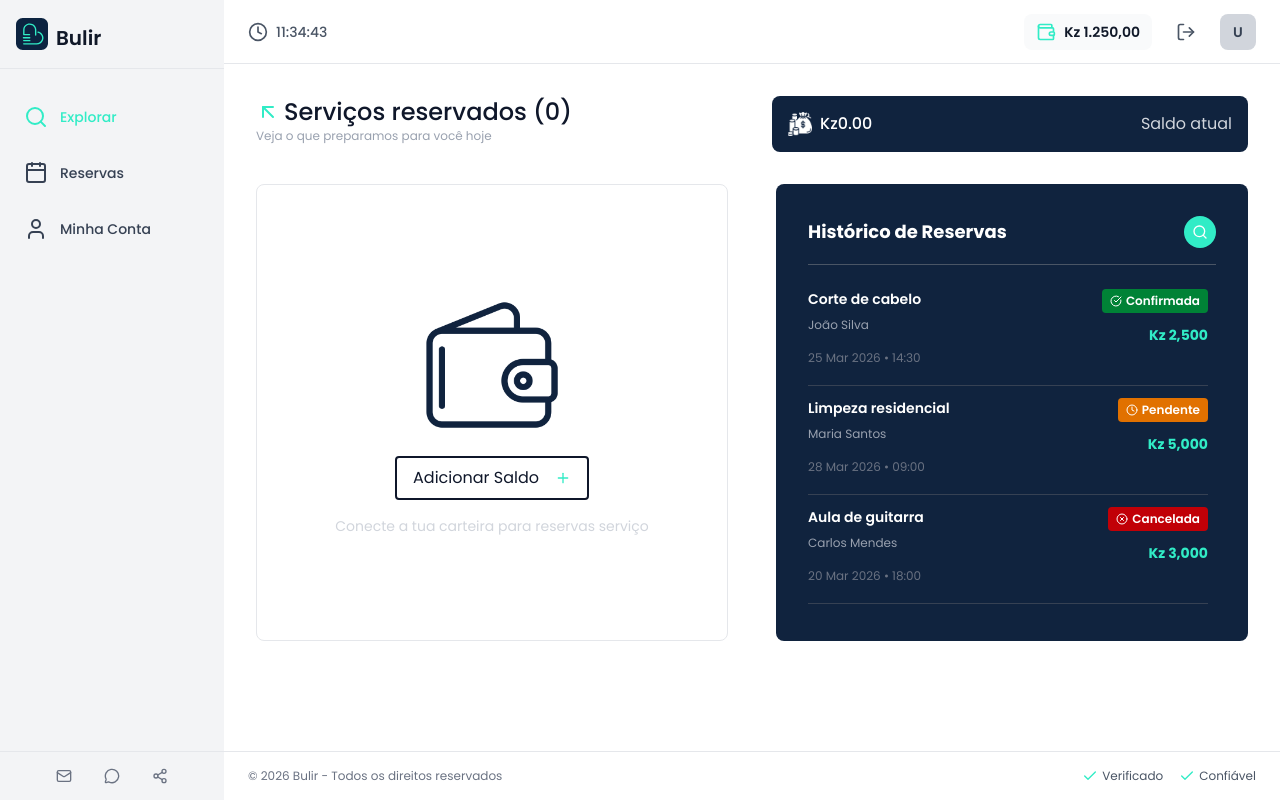
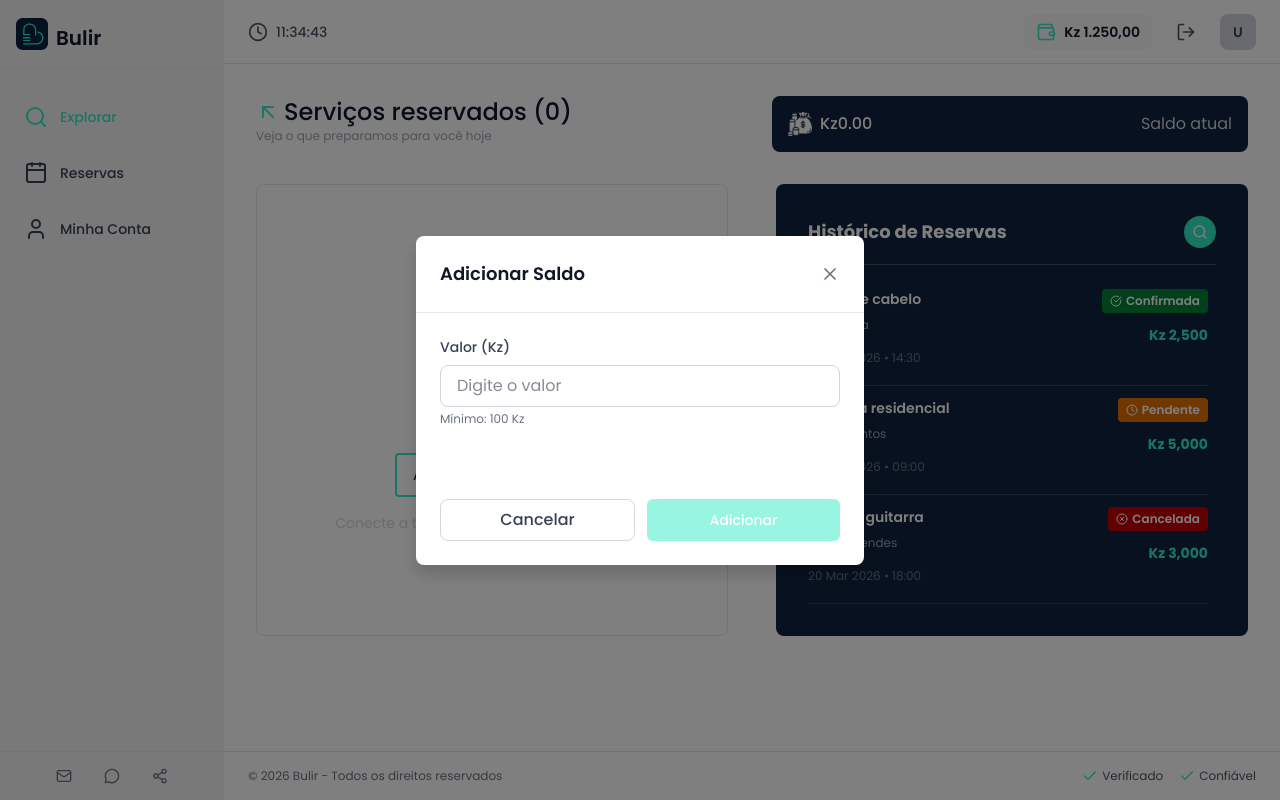
Before and after one commit to emanuel-malungo/Bulir, a Next.js app in the folder frontend-web/: page /client in a window 1280 px wide. Both pictures are taken after a click on the button "Adicionar Saldo". Built offline with nearby package versions, Linux system fonts and the light colour scheme; no server answers.

Commit message:
feat: adicionar modal de adicionar saldo com validações e integração com ReCaptcha

```diff
--- a/frontend-web/src/app/client/page.tsx
+++ b/frontend-web/src/app/client/page.tsx
@@ -1,9 +1,11 @@
 'use client';
+import { useState } from 'react';
 import iconMoney from '@/assets/images/money-bag.png';
 import iconWallet from '@/assets/images/wallet.png';
 import Image from "next/image";
 // lucide icons icon add +
 import { Plus, Search,  ArrowUpLeft, Clock, CheckCircle, XCircle }  from "lucide-react";
+import AddBalanceModal from '@/app/components/layout/client/AddBalanceModal';
 
 const reservationHistory = [
   {
@@ -32,15 +34,6 @@ const reservationHistory = [
     time: '18:00',
     price: 3000,
     status: 'cancelada',
-  },
-  {
-    id: 4,
-    service: 'Manutenção de computador',
-    provider: 'Tech Solutions',
-    date: '01 Abr 2026',
-    time: '15:30',
-    price: 8000,
-    status: 'confirmada',
   },
 ];
 
@@ -71,8 +64,10 @@ const getStatusIcon = (status: string) => {
 };
 
 export default function ClientDashboard() {
+    const [isAddBalanceOpen, setIsAddBalanceOpen] = useState(false);
     return (
         <>
+            <AddBalanceModal isOpen={isAddBalanceOpen} onClose={() => setIsAddBalanceOpen(false)} />
             <header className="grid grid-cols-2 gap-10 mb-8" >
                 <div>
                     <h1 className="text-2xl font-medium flex items-center space-x-1" ><ArrowUpLeft className="w-6 h-6 text-accent " /> <span className="hover:text-accent cursor-pointer" >Serviços reservados (0)</span></h1>
@@ -91,7 +86,10 @@ export default function ClientDashboard() {
 
                 <div className="border border-gray-200 min-h-100 rounded-lg p-4 flex items-center justify-center flex-col space-y-4" >
                     <Image src={iconWallet} alt="Ícone de carteira" width={150} height={150} className="mx-auto" />
-                    <button className="border-2  py-2 px-4 rounded-sm cursor-pointer flex items-center space-x-4" >
+                    <button
+                      onClick={() => setIsAddBalanceOpen(true)}
+                      className="border-2 border-accent py-2 px-4 rounded-sm cursor-pointer flex items-center space-x-4 hover:bg-accent/10 transition-colors"
+                    >
                         <span>Adicionar Saldo</span><Plus className="w-4 h-4 text-accent" />
                     </button>
                     <p className="text-gray-300 text-sm" >Conecte a tua carteira para reservas serviço</p>
@@ -134,23 +132,6 @@ export default function ClientDashboard() {
                           );
                         })}
                     </div>
-
-                    <style jsx>{`
-                      .reservation-scroll::-webkit-scrollbar {
-                        width: 6px;
-                      }
-                      .reservation-scroll::-webkit-scrollbar-track {
-                        background: #1f2937;
-                        border-radius: 10px;
-                      }
-                      .reservation-scroll::-webkit-scrollbar-thumb {
-                        background: #4b5563;
-                        border-radius: 10px;
-                      }
-                      .reservation-scroll::-webkit-scrollbar-thumb:hover {
-                        background: #6b7280;
-                      }
-                    `}</style>
                 </div>
 
             </div>
--- /dev/null
+++ b/frontend-web/src/app/components/layout/client/AddBalanceModal.tsx
@@ -0,0 +1,112 @@
+'use client';
+
+import { useState } from 'react';
+import { X } from 'lucide-react';
+import { ReCaptchaV3 } from '@/app/components/common';
+import { Button, Input } from '@/app/components/common';
+
+interface AddBalanceModalProps {
+  isOpen: boolean;
+  onClose: () => void;
+}
+
+export default function AddBalanceModal({ isOpen, onClose }: AddBalanceModalProps) {
+  const [amount, setAmount] = useState('');
+  const [recaptchaToken, setRecaptchaToken] = useState<string>('');
+  const [isLoading, setIsLoading] = useState(false);
+
+  const handleSubmit = async (e: React.FormEvent) => {
+    e.preventDefault();
+
+    if (!recaptchaToken || !amount) {
+      return;
+    }
+
+    setIsLoading(true);
+    try {
+      // TODO: Chamar API para adicionar saldo
+      console.log('Adicionando saldo:', {
+        amount,
+        recaptchaToken,
+      });
+
+      // Simular delay
+      await new Promise(resolve => setTimeout(resolve, 2000));
+
+      // Resetar form
+      setAmount('');
+      setRecaptchaToken('');
+      onClose();
+    } catch (error) {
+      console.error('Erro ao adicionar saldo:', error);
+    } finally {
+      setIsLoading(false);
+    }
+  };
+
+  if (!isOpen) return null;
+
+  return (
+    <div className="fixed inset-0 bg-black/50 flex items-center justify-center z-50 p-4">
+      <div className="bg-white rounded-lg shadow-lg max-w-md w-full">
+        {/* Header */}
+        <div className="flex items-center justify-between border-b border-gray-200 p-6">
+          <h2 className="text-lg font-semibold text-gray-900">Adicionar Saldo</h2>
+          <button
+            onClick={onClose}
+            className="text-gray-500 hover:text-gray-700 transition-colors"
+            title="Fechar"
+          >
+            <X className="w-5 h-5" />
+          </button>
+        </div>
+
+        {/* Content */}
+        <form onSubmit={handleSubmit} className="p-6 space-y-4">
+          <div>
+            <label className="block text-sm font-medium text-gray-700 mb-2">
+              Valor (Kz)
+            </label>
+            <input
+              type="number"
+              min="100"
+              step="100"
+              value={amount}
+              onChange={(e) => setAmount(e.target.value)}
+              placeholder="Digite o valor"
+              className="w-full px-4 py-2 border border-gray-300 rounded-lg focus:ring-2 focus:ring-accent focus:border-transparent outline-none transition"
+              required
+            />
+            <p className="text-xs text-gray-500 mt-1">Mínimo: 100 Kz</p>
+          </div>
+
+          {/* ReCaptcha */}
+          <div className="flex justify-center pt-2">
+            <ReCaptchaV3 onToken={setRecaptchaToken} />
+          </div>
+
+          {/* Buttons */}
+          <div className="flex gap-3 pt-4">
+            <button
+              type="button"
+              onClick={onClose}
+              className="flex-1 px-4 py-2 border border-gray-300 text-gray-700 rounded-lg hover:bg-gray-50 transition-colors font-medium"
+            >
+              Cancelar
+            </button>
+            <Button
+              type="submit"
+              disabled={!recaptchaToken || !amount}
+              isLoading={isLoading}
+              variant="primary"
+              size="md"
+              className="flex-1"
+            >
+              Adicionar
+            </Button>
+          </div>
+        </form>
+      </div>
+    </div>
+  );
+}
--- a/frontend-web/src/assets/styles/globals.css
+++ b/frontend-web/src/assets/styles/globals.css
@@ -63,3 +63,22 @@ body {
   color: var(--foreground);
   font-family: var(--font-sans);
 }
+
+/* ===== CUSTOM SCROLLBAR ===== */
+.reservation-scroll::-webkit-scrollbar {
+  width: 6px;
+}
+
+.reservation-scroll::-webkit-scrollbar-track {
+  background: #1f2937;
+  border-radius: 10px;
+}
+
+.reservation-scroll::-webkit-scrollbar-thumb {
+  background: #4b5563;
+  border-radius: 10px;
+}
+
+.reservation-scroll::-webkit-scrollbar-thumb:hover {
+  background: #6b7280;
+}
```
